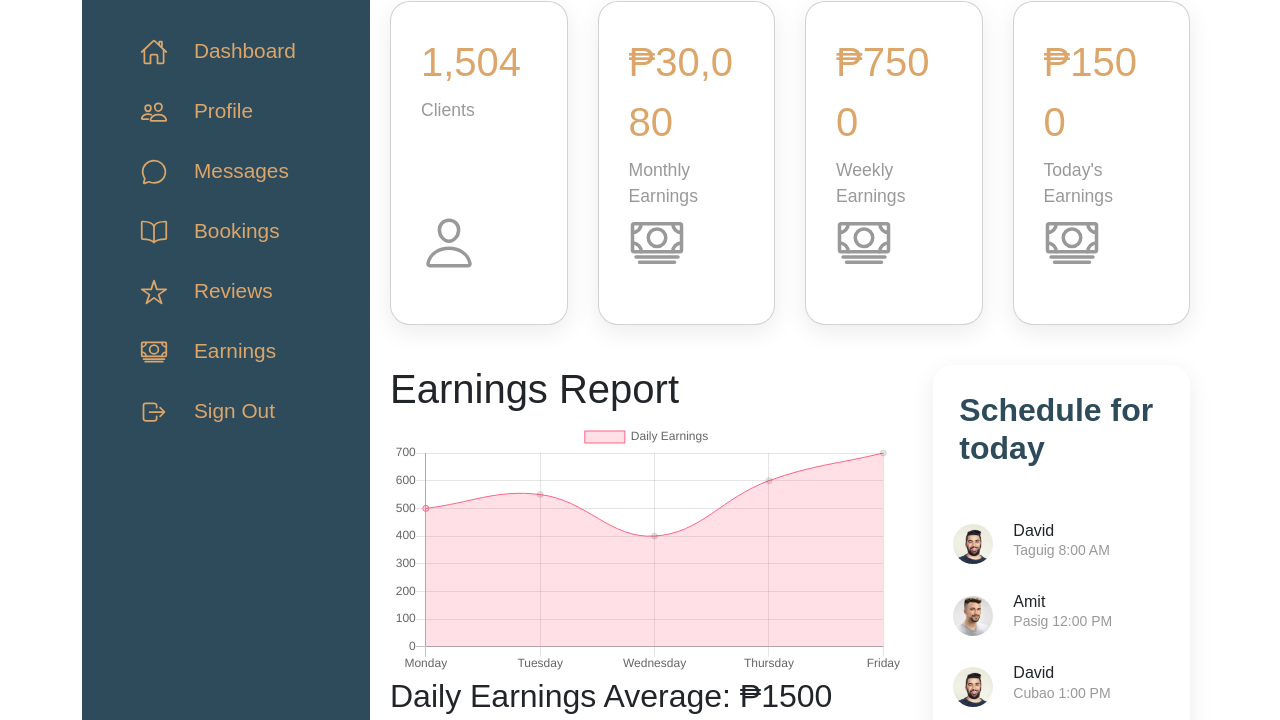
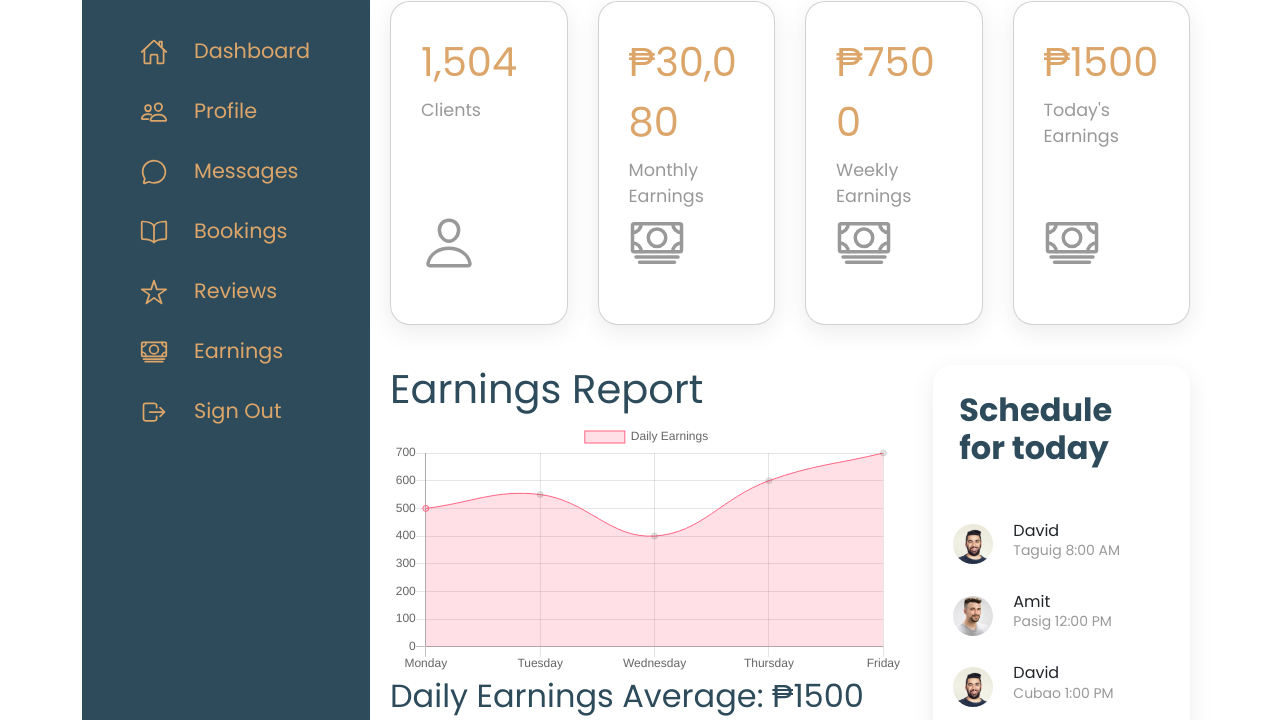
Before and after one commit to jhayvillaflor/proffesionals_dashboard, a plain HTML site: page earnings.html in a window 1280 px wide. Shown: the part 79-799 px from the top of the page. Drawn offline with nearby package versions, Linux system fonts and the light colour scheme; a small style sheet from the web is missing.

Commit message:
update font style
update font style to 'Poppins', sans-serif;

```diff
--- a/assets/css/earnings.css
+++ b/assets/css/earnings.css
@@ -3,7 +3,7 @@
 
 /* =============== Globals ============== */
 * {
-  font-family: "Poppins", sans-serif;
+  font-family: 'Poppins', sans-serif;
   margin: 0;
   padding: 0;
   box-sizing: border-box;
--- a/assets/css/messaging.css
+++ b/assets/css/messaging.css
@@ -3,7 +3,7 @@
 
 /* =============== Globals ============== */
 * {
-  font-family: "Poppins", sans-serif;
+  font-family: 'Poppins', sans-serif;
   margin: 0;
   padding: 0;
   box-sizing: border-box;
@@ -382,7 +382,6 @@ td {
 td:last-child {
   text-align: right;
   display: flex;
-
   padding: 8px;
 
 }
--- a/assets/css/profile_settings.css
+++ b/assets/css/profile_settings.css
@@ -3,7 +3,7 @@
 
 /* =============== Globals ============== */
 * {
-  font-family: "Poppins", sans-serif;
+ font-family: 'Poppins', sans-serif;
   margin: 0;
   padding: 0;
   box-sizing: border-box;
--- a/assets/css/reviews.css
+++ b/assets/css/reviews.css
@@ -5,7 +5,7 @@
 
 /* =============== Globals ============== */
 * {
-  font-family: "Poppins", sans-serif;
+  font-family: 'Poppins', sans-serif;
   margin: 0;
   padding: 0;
   box-sizing: border-box;
--- a/assets/css/style.css
+++ b/assets/css/style.css
@@ -3,7 +3,7 @@
 
 /* =============== Globals ============== */
 * {
-  font-family: "Ubuntu", sans-serif;
+  font-family: 'Poppins', sans-serif;
   margin: 0;
   padding: 0;
   box-sizing: border-box;
--- a/earnings.html
+++ b/earnings.html
@@ -14,7 +14,8 @@
 <script
 src="https://cdnjs.cloudflare.com/ajax/libs/Chart.js/2.9.4/Chart.js">
 </script>
-
+<link rel="preconnect" href="https://fonts.gstatic.com">
+<link href="https://fonts.googleapis.com/css2?family=Poppins:wght@400;700&display=swap" rel="stylesheet">
     <title>Professional's Dashboard</title>
     <!-- ======= Styles ====== -->
     <link rel="stylesheet" href="assets/css/dashboard.css">
@@ -169,12 +170,12 @@ src="https://cdnjs.cloudflare.com/ajax/libs/Chart.js/2.9.4/Chart.js">
             <!-- ================ Recent BookingsList ================= -->
             <div class="details">
                 <div class="container-charts">
-                    <h1>Earnings Report</h1>
+                    <h1 style="color: #2d4b5a;">Earnings Report</h1>
                     <div class="chart">
                         <canvas id="myChart"></canvas>
                     </div>
                     <div class="earnings">
-                        <h2>Daily Earnings Average: <span>₱1500</span></h2>
+                        <h2 style="color: #2d4b5a;">Daily Earnings Average: <span>₱1500</span></h2>
 
                     </div>
                 </div>
```
Also changed, not shown: Booking_dets.html (+2 -1 lines), Reviews.html (+2 -1 lines), dashboard.html (+2 -1 lines), messaging.html (+4 -0 lines), profile_settings.html (+2 -1 lines).
